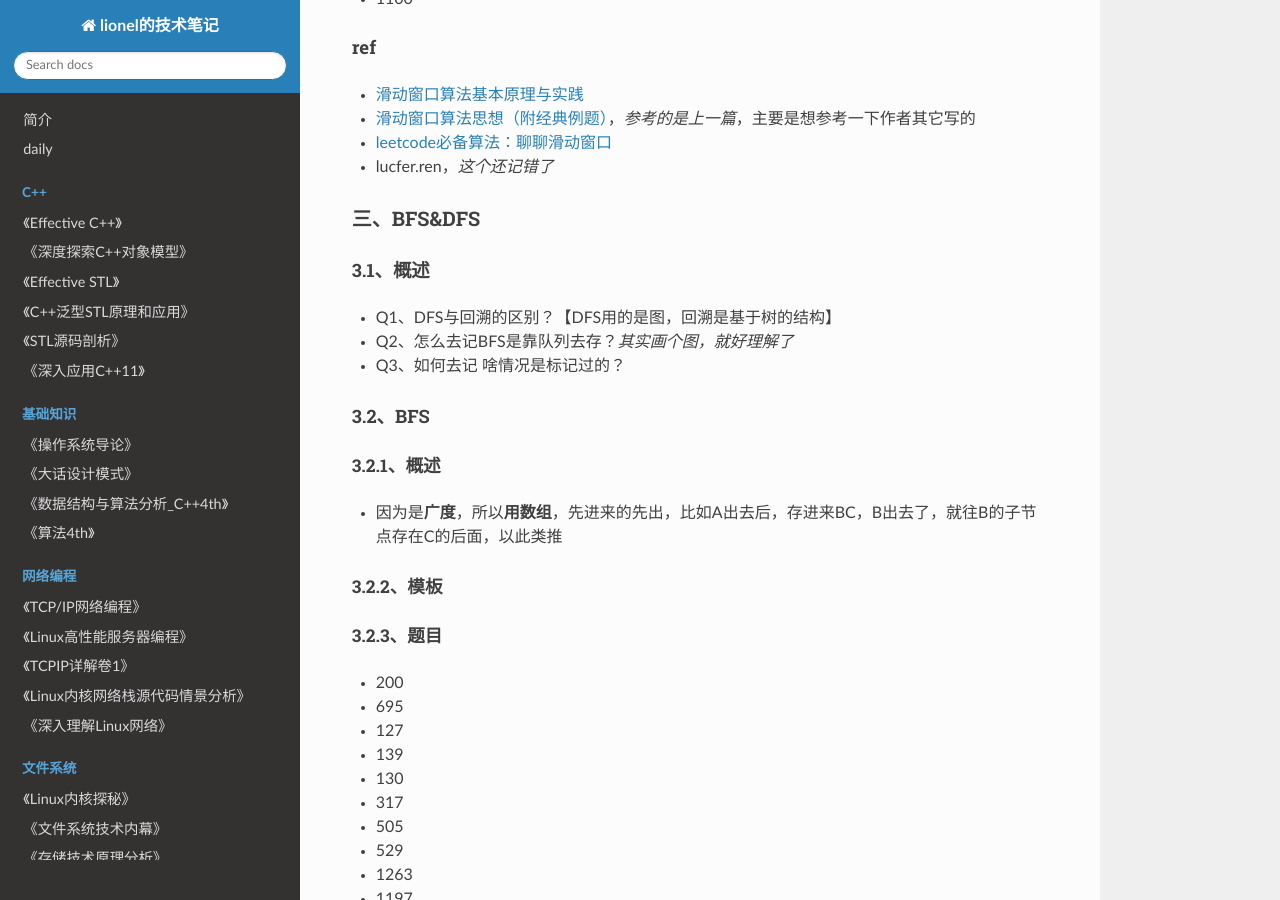
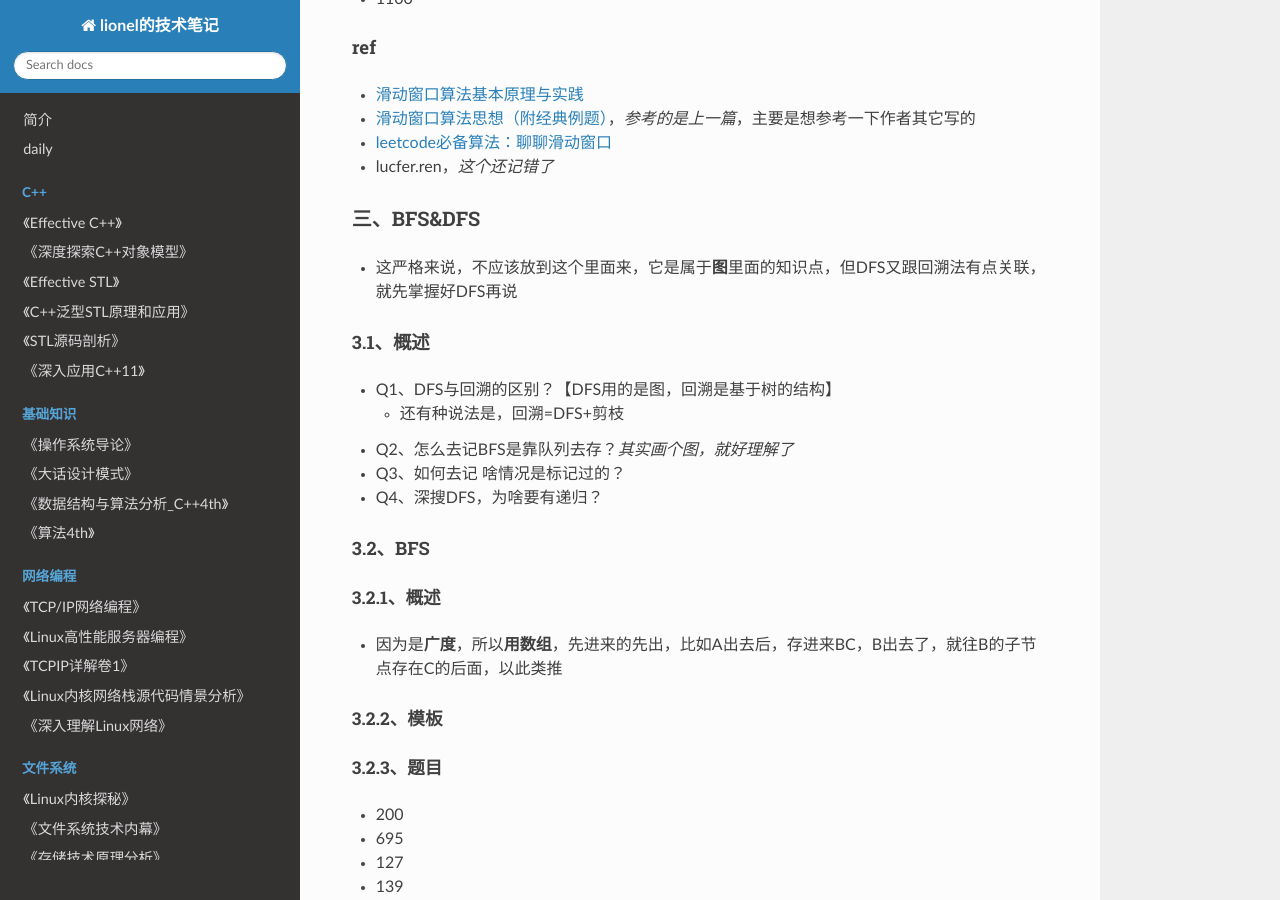
Before and after one commit to wolflion/booknotes, an MkDocs documentation site: the page built from docs/408/天行-算法设计与实现.md, in a window 1280 px wide and 900 px high, scrolled down 3522 px. Built offline with MkDocs 1.6.1, drawn with Linux system fonts in a browser that asks for light colours; nearby versions of some CDN libraries.

Commit message:
Update 天行-算法设计与实现.md

```diff
--- a/docs/408/天行-算法设计与实现.md
+++ b/docs/408/天行-算法设计与实现.md
@@ -144,11 +144,15 @@
 
 ### 三、BFS&DFS
 
++ 这严格来说，不应该放到这个里面来，它是属于**图**里面的知识点，但DFS又跟回溯法有点关联，就先掌握好DFS再说
+
 #### 3.1、概述
 
 + Q1、DFS与回溯的区别？【DFS用的是图，回溯是基于树的结构】
+  + 还有种说法是，回溯=DFS+剪枝
 + Q2、怎么去记BFS是靠队列去存？*其实画个图，就好理解了*
 + Q3、如何去记 啥情况是标记过的？
++ Q4、深搜DFS，为啥要有递归？
 
 #### 3.2、BFS
 
```
